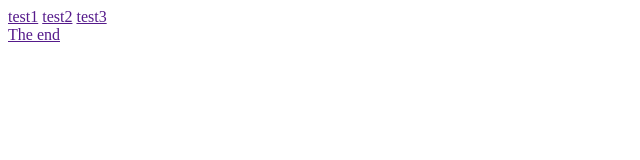
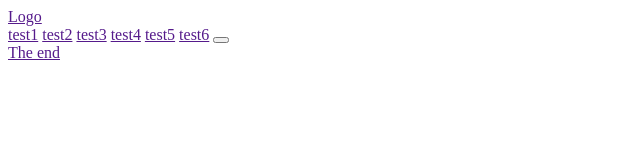
Before and after one commit to lusya0409/test1, a plain HTML site: page index.html in a window 1280 px wide. Shown: the whole page, without its empty margins (0-640 px from the left). Drawn offline with Linux system fonts and the light colour scheme.

Commit message:
add menu nav

```diff
--- a/index.html
+++ b/index.html
@@ -8,10 +8,16 @@
   </head>
   <body>
     <header>
-      <a href="">test1</a>
-      <a href="">test2</a>
-
-      <a href="">test3</a>
+      <a href="">Logo</a>
+      <nav>
+        <a href="">test1</a>
+        <a href="">test2</a>
+        <a href="">test3</a>
+        <a href="">test4</a>
+        <a href="">test5</a>
+        <a href="">test6</a>
+        <button type="button"></button>
+      </nav>
     </header>
     <footer>
       <a href="">The end</a>
```
